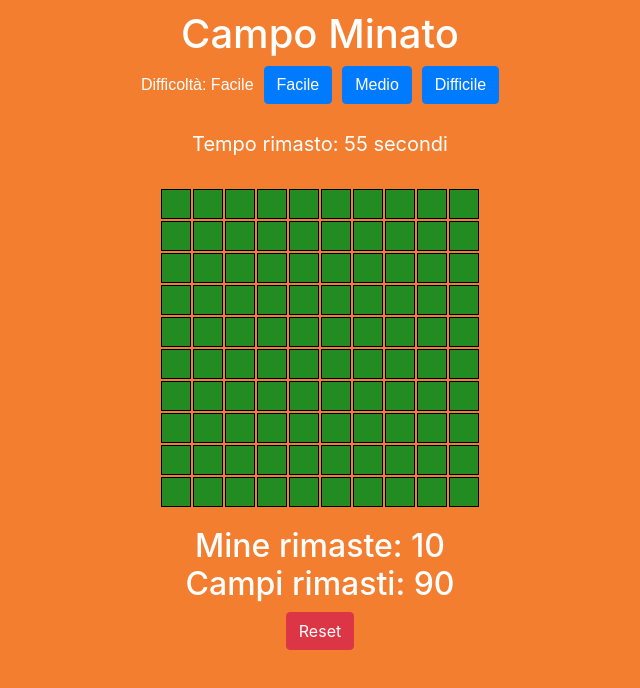
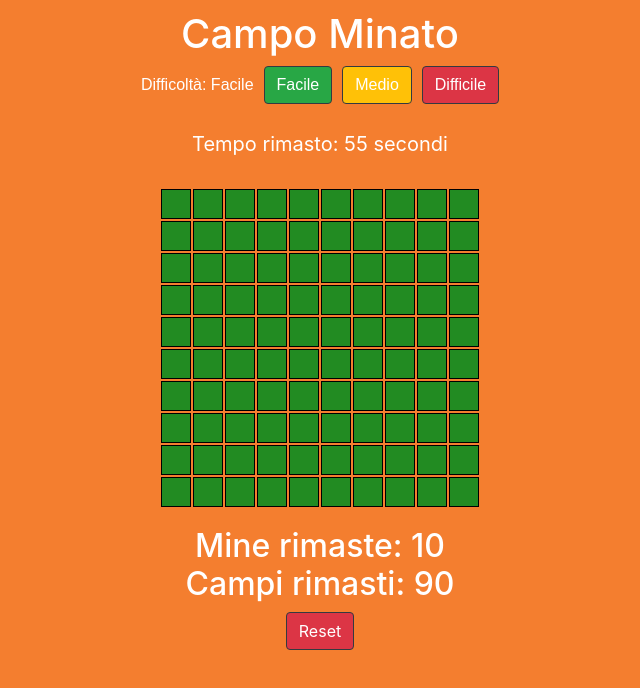
Before and after one commit to SimonePastoreitigeo/Campo_Minato, a plain HTML site: page index.html in a window 1280 px wide. Shown: the whole page, without its empty margins (320-960 px from the left). Drawn offline with nearby package versions, Linux system fonts and the light colour scheme.

Commit message:
Update index.html

```diff
--- a/index.html
+++ b/index.html
@@ -12,16 +12,16 @@
     <h1>Campo Minato</h1>
     <div class="difficulties">
         <div id="difficulty">Difficoltà: Facile</div>
-        <button type="button" class="btn btn-primary" id="btnFacile">Facile</button>
-        <button type="button" class="btn btn-primary" id="btnMedio">Medio</button>
-        <button type="button" class="btn btn-primary" id="btnDifficile">Difficile</button>
+        <button type="button" class="btn border border-dark btn-success" id="btnFacile">Facile</button>
+        <button type="button" class="btn border border-dark btn-warning text-white" id="btnMedio">Medio</button>
+        <button type="button" class="btn border border-dark btn-danger" id="btnDifficile">Difficile</button>
     </div>
     <div id="timer">Tempo rimasto: <span id="time-remaining">60</span> secondi</div>
     <div class="container d-flex justify-content-center">
         <div id="game-board"></div>
     </div>
     <h2 id="game-stats"></h2>
-    <button type="button" class="btn btn-danger" id="reset-button">Reset</button>
+    <button type="button" class="btn border border-dark  btn-danger" id="reset-button">Reset</button>
     <script src="./js/script.js"></script>
 </body>
 </html>
```
